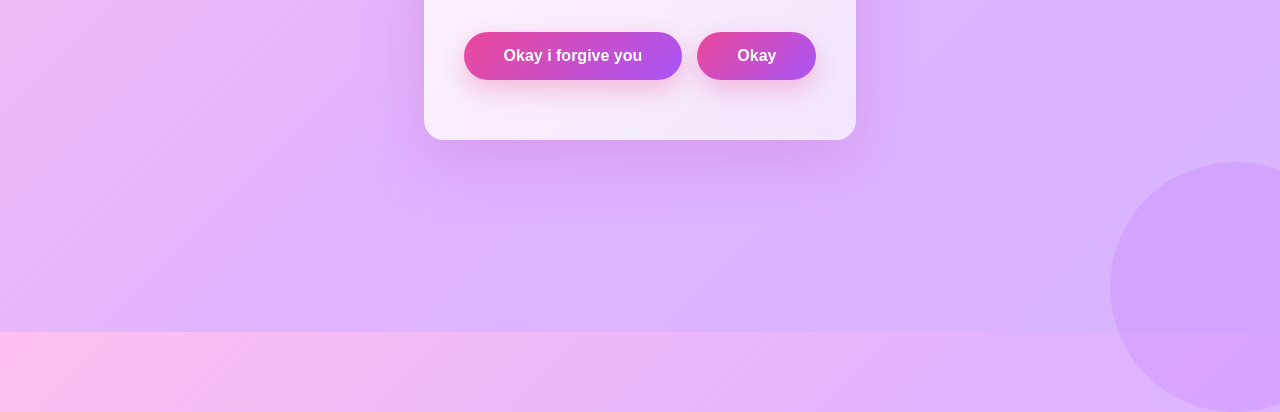
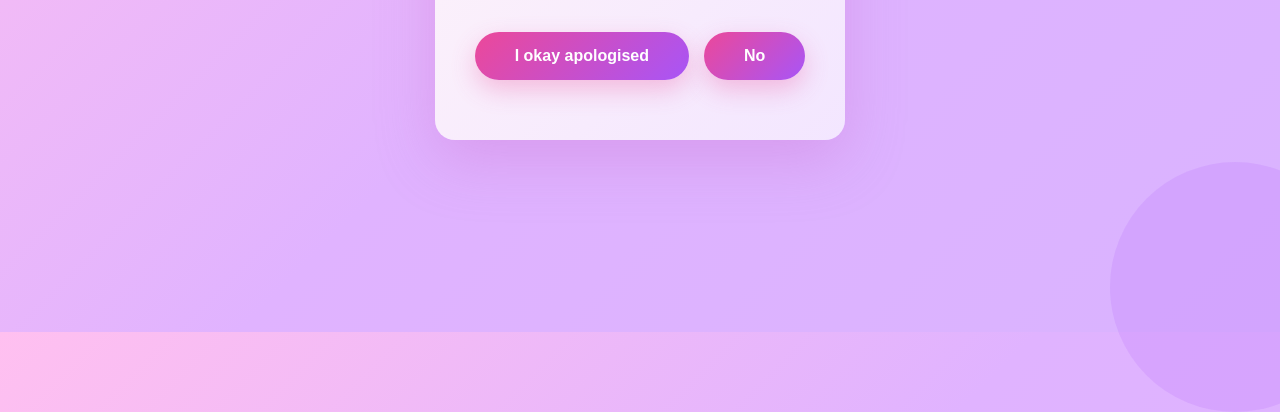
Before and after one commit to abdul8704/sorry, a plain HTML site: page index.html in a window 1280 px wide. Shown: the part 468-880 px from the top of the page. Drawn offline with Linux system fonts and the light colour scheme.

Commit message:
Update index.html

```diff
--- a/index.html
+++ b/index.html
@@ -153,8 +153,8 @@
         <h1>Sorry <span class="heart">💜</span></h1>
         <p>You can rely on me</p>
         <div class="buttons">
-            <button class="button" onclick="triggerConfetti()">Okay i forgive you</button>
-            <button class="button" onclick="triggerConfetti()">Okay</button>
+            <button class="button" onclick="triggerConfetti()">I okay apologised</button>
+            <button class="button" onclick="showPlease()">No</button>
         </div>
     </div>
 
@@ -176,6 +176,10 @@
                 setTimeout(() => confetti.remove(), 3000);
             }
         }
+
+        function showPlease() {
+            alert('Please 🥺💜');
+        }
     </script>
 </body>
 </html>
```
